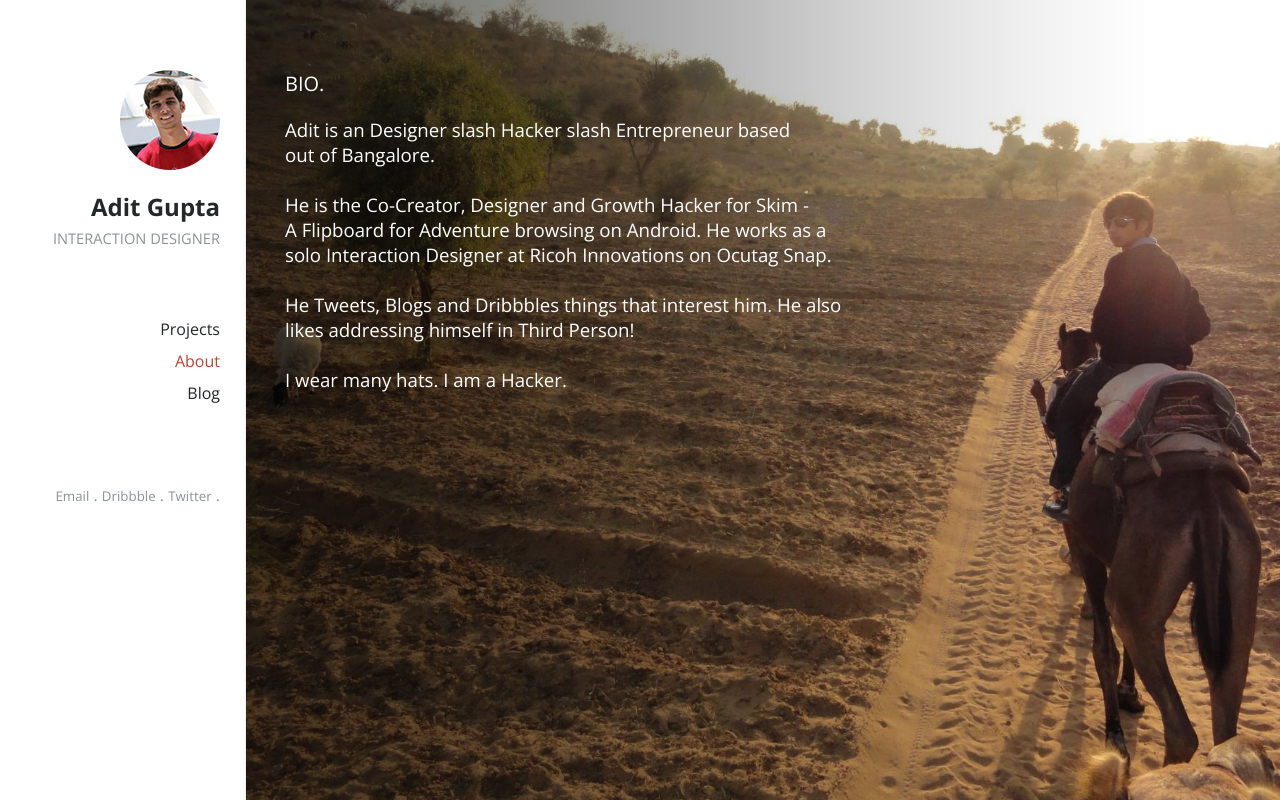
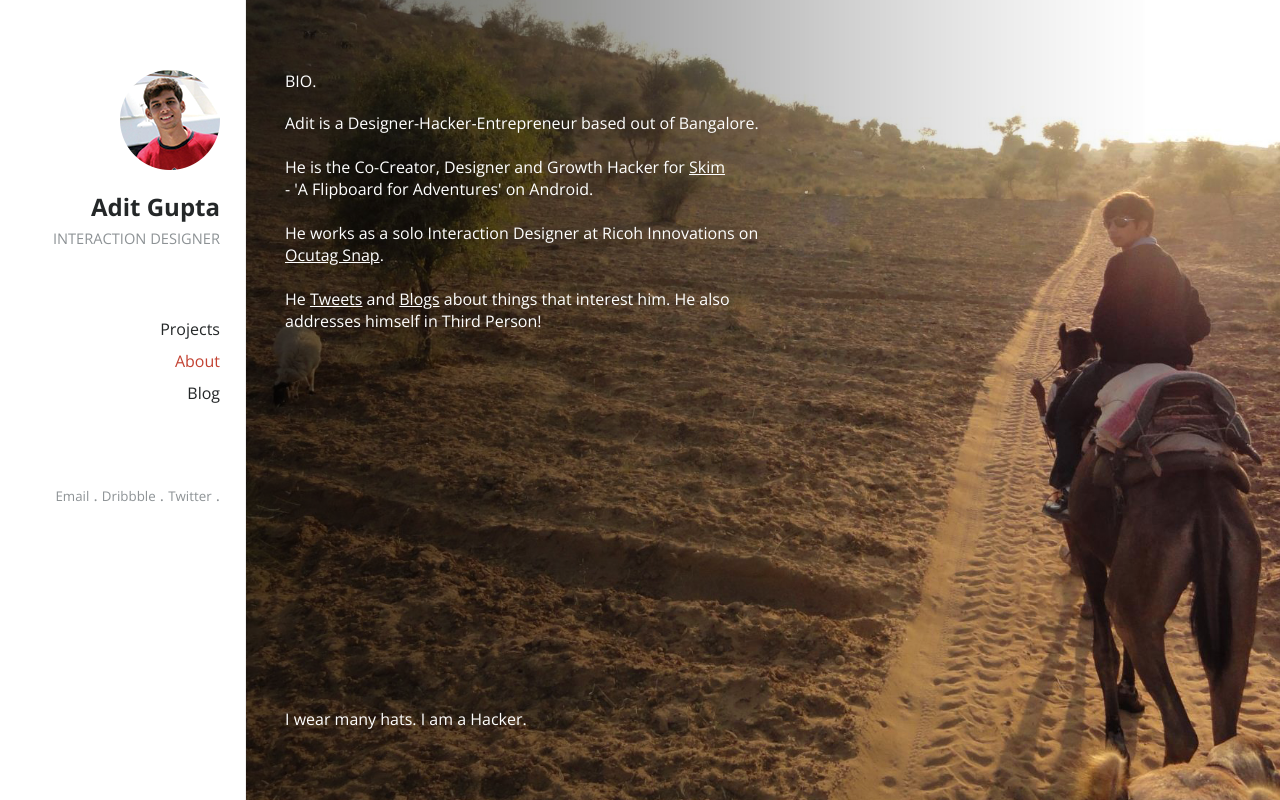
Before and after one commit to aditsgupta/aditsgupta.github.io, a plain HTML site: page about/index.html in a window 1280 px wide. Drawn offline with nearby package versions, Linux system fonts and the light colour scheme.

Commit message:
Bio Css edits, New Favicon added

```diff
--- a/about/index.html
+++ b/about/index.html
@@ -3,6 +3,7 @@
 <head>
 	<meta http-equiv="Content-Type" content="text/html; charset=utf-8" />
 	<title>Adit Gupta| About</title>
+	<link rel="shortcut icon" href="../images/favicon.ico" />
 	<script type="text/javascript" src="../js/retina-1.1.0.min.js"></script>
 	<link rel="stylesheet" type="text/css" href="../css/aboutstyles.css" />
 	<script type="text/javascript" src="../js/jquery.js"></script>
@@ -42,33 +43,21 @@
 		<div class="gradientelements">
 			<div id="title">BIO.</div>
 			<div id="description">
-				<p>Adit is an Designer slash Hacker slash Entrepreneur based </p>
-				<p>out of Bangalore. </p> <br>
-				<p>He is the Co-Creator, Designer and Growth Hacker for Skim -</p>
-				<p> A Flipboard for Adventure browsing on Android. He works as a</p>
-				<p> solo Interaction Designer at Ricoh Innovations on Ocutag Snap.</p> <br>
-				<p>He Tweets, Blogs and Dribbbles things that interest him. He also</p>
-				<p> likes addressing himself in Third Person!</p> <br>
-				<div class="headertitle">
+				<p>Adit is a Designer-Hacker-Entrepreneur based out of Bangalore. </p> <br>
+				<p>He is the Co-Creator, Designer and Growth Hacker for <a href="http://getskim.co" target="_blank">Skim</a> </p>
+				<p>- 'A Flipboard for Adventures' on Android.</p><br>
+				<p>He works as a solo Interaction Designer at Ricoh Innovations on <a href="http://beta.ocutagsnap.com"target="_blank"></p><p>Ocutag Snap</a>.</p> <br>
+				<p>He <a href="twitter.com/aditsgupta">Tweets</a> and <a href="http://medium.com/@aditsgupta">Blogs</a> about things that interest him. He also </p>
+				<p>addresses himself in Third Person!</p> <br>
+
+			</div>
+			<div class="headertitle">
   					<span>I wear many hats. I am </span> <span class="caption"></span><span class="cursor">|</span>
-				</div>
-<!--
-
-				<p> Hi, I’m Adit. I am a hacker turned designer turned entrepreneur.
-				</p> <br>
-
-				<p>I am currently a solo Interaction and Visual designer at Ricoh Innovations </p><p> based in Bangalore. I am helping build a unique image recognition powered </p><p>Q&A mobile app called Ocutag Snap.</p> <br>
-
-				<p>I am also the co-creator and designer of Skim - A unique experience to</p><p>discover new adventures around you. For Skim, I do a lot of different tasks </p><p>right from pixel pushing to growth hacking and community management!
-				</p>	<br>
-				<p>I like Blogging and Tweeting about things that interest me.
-				</p> <br>
-				<div class="headertitle">
-  					<span>I wear many hats. I am </span> <span class="caption"></span><span class="cursor">|</span>
-				</div> -->
 			</div>
 
 		</div>
+
+
 	</div> <!-- container -->
 
 </body>
--- a/css/aboutstyles.css
+++ b/css/aboutstyles.css
@@ -122,7 +122,7 @@ nav:hover #profilepic{
 }
 #title{
 	color: #FFFFFF;
-	font-size: 15pt;
+	font-size: 12pt;
 	font-weight: 300;
 	margin-top: 70px;
 	margin-left: 40px;
@@ -130,18 +130,28 @@ nav:hover #profilepic{
 }
 #description{
 	color: #FFFFFF;
-	font-size: 14pt;
+	font-size: 12pt;
 	font-weight: 300;
 	margin-top: 20px;
 	margin-left: 40px;
 }
+#description p a{
+	text-decoration: underline;
+	color: #FFFFFF;
+	font-size: 12pt;
+	font-weight: 300;
+
+}
 .headertitle{
+	bottom: 70px;
+	left: 40px;
+	position: absolute;
 	max-width: 1000px;
 	clear: both;
 }
 .headertitle span{
 	text-align: center;
-	font-size: 14pt;
+	font-size: 12pt;
 	font-weight: 300;
 	color: #FFFFFF;
 }
```
Also changed, not shown: index.html (+1 -0 lines), images/favicon.ico (added).
